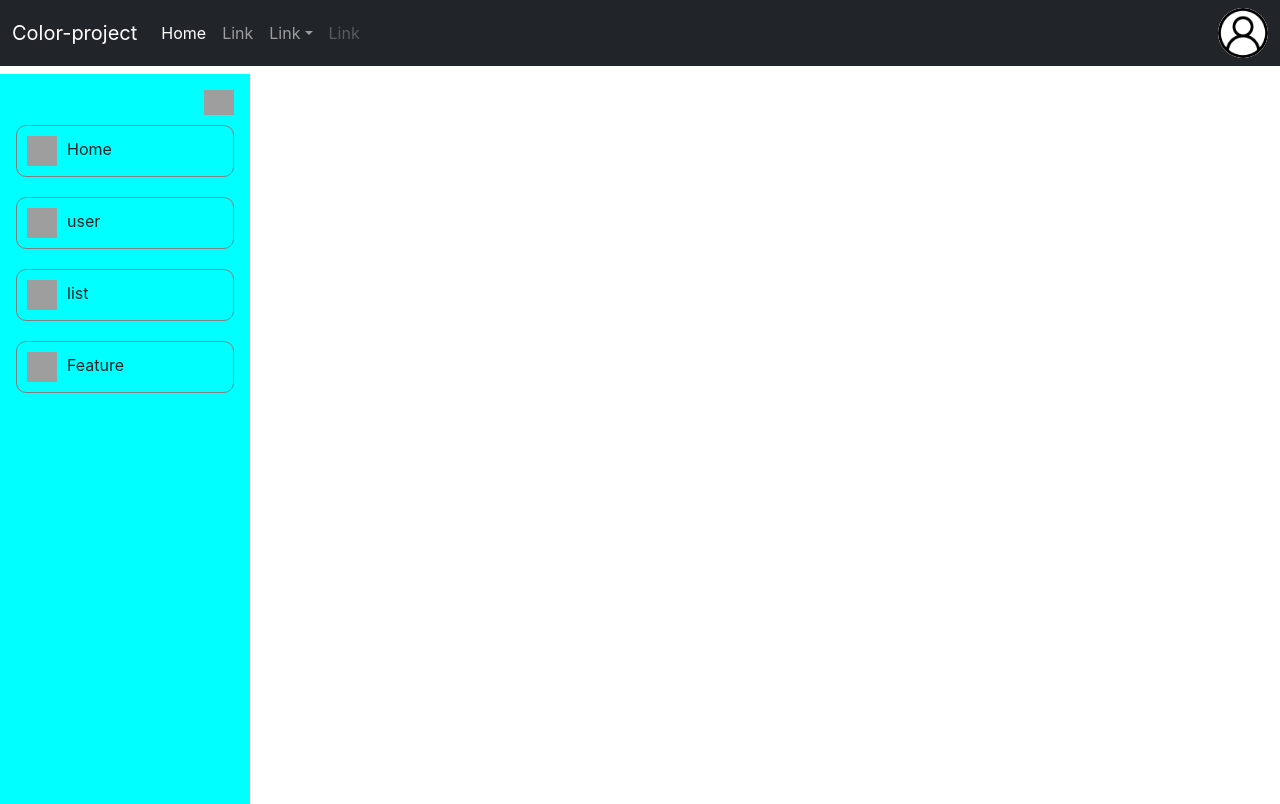
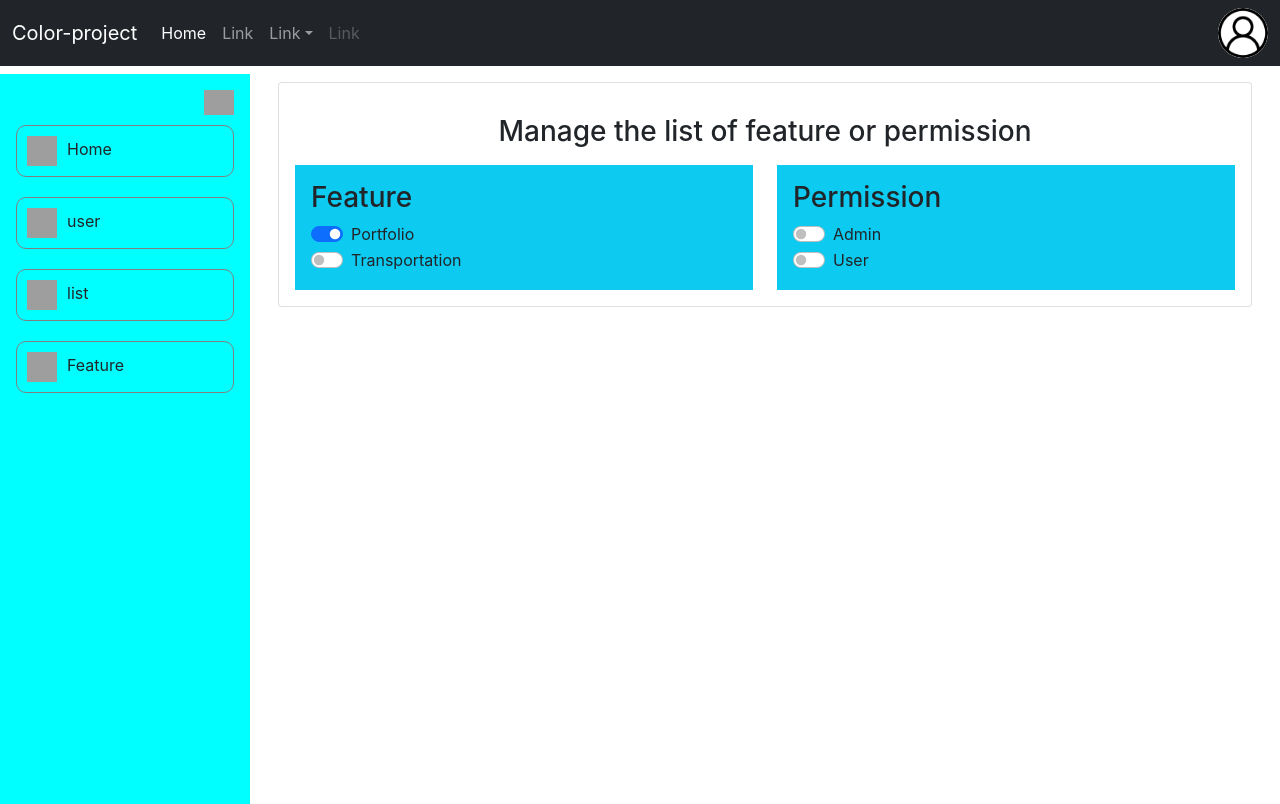
Before and after one commit to Nishantk123/color-project, a React (Create React App) app: page /feature in a window 1280 px wide. Built offline with nearby package versions, Linux system fonts and the light colour scheme; grey boxes are pictures that could not be loaded.

Commit message:
feature page

```diff
--- a/public/index.html
+++ b/public/index.html
@@ -27,7 +27,7 @@
      <!-- Bootstrap CSS -->
      <link href="https://cdn.jsdelivr.net/npm/bootstrap@5.1.3/dist/css/bootstrap.min.css" rel="stylesheet" integrity="sha384-1BmE4kWBq78iYhFldvKuhfTAU6auU8tT94WrHftjDbrCEXSU1oBoqyl2QvZ6jIW3" crossorigin="anonymous">
      <script src="https://cdn.jsdelivr.net/npm/bootstrap@5.1.3/dist/js/bootstrap.bundle.min.js" integrity="sha384-ka7Sk0Gln4gmtz2MlQnikT1wXgYsOg+OMhuP+IlRH9sENBO0LRn5q+8nbTov4+1p" crossorigin="anonymous"></script>
-    <title>React App</title>
+    <title>color-project</title>
   </head>
   <body>
     <noscript>You need to enable JavaScript to run this app.</noscript>
--- a/src/App.js
+++ b/src/App.js
@@ -5,6 +5,7 @@ import User from "./component/User";
 import Header from "./component/Header";
 import SideNav from "./component/SideNav";
 import List from "./component/List";
+import Feature from "./component/Feature";
 function App() {
   return (
     <Router>
@@ -18,6 +19,7 @@ function App() {
             <Route exact path="/" component={Home} />
             <Route exact path="/user" component={User} />
             <Route exact path="/list" component={List} />
+            <Route exact path="/feature" component ={Feature} />
           </div>
         </div>
       </div>
--- a/src/component/EditModal.js
+++ b/src/component/EditModal.js
@@ -8,6 +8,7 @@ const EditModal = ({ editData, handleClose }) => {
   useEffect(() => {
     setName(editData.name);
     setEmail(editData.email);
+    setMobile(editData.mobile_no)
   }, [editData]);
 
   console.log(editData);
@@ -45,6 +46,8 @@ const EditModal = ({ editData, handleClose }) => {
             <input
               className="form-control my-3"
               placeholder="Enter your mobile"
+              value={mobile}
+              onChange={(e)=> setMobile(e.target.value)}
             />
           </div>
           <div className="modal-footer">
--- /dev/null
+++ b/src/component/Feature.js
@@ -0,0 +1,93 @@
+import React from "react";
+
+const Feature = () => {
+  return (
+    <div className="container">
+      <div className="card">
+        <div className="card-body">
+          <h3 className="text-center my-3">
+            {" "}
+            Manage the list of feature or permission
+          </h3>
+
+          <div>
+            <div className="row">
+              <div className="col-sm-6">
+                <div className=" bg-info p-3">
+                  <h3>Feature</h3>
+                  <div className="form-check form-switch ">
+                    <label
+                      class="form-check-label"
+                      for="flexSwitchCheckChecked"
+                    >
+                      Portfolio
+                    </label>
+                    <input
+                      className="form-check-input"
+                      type="checkbox"
+                      role="switch"
+                      id="flexSwitchCheckChecked"
+                      checked
+                    />
+                  </div>
+                  <div className="form-check form-switch ">
+                    <label
+                      class="form-check-label"
+                      for="flexSwitchCheckChecked"
+                    >
+                      Transportation
+                    </label>
+                    <input
+                      className="form-check-input"
+                      type="checkbox"
+                      role="switch"
+                      id="flexSwitchCheckChecked"
+                    //   checked
+                    />
+                  </div>
+                </div>
+              </div>
+              <div className="col-sm-6 ">
+                <div className="bg-info p-3">
+                  <h3>Permission</h3>
+                  <div className="form-check form-switch ">
+                    <label
+                      class="form-check-label"
+                      for="flexSwitchCheckChecked"
+                    >
+                      Admin
+                    </label>
+                    <input
+                      className="form-check-input"
+                      type="checkbox"
+                      role="switch"
+                      id="flexSwitchCheckChecked"
+                    //   checked
+                    />
+                  </div>
+                  <div className="form-check form-switch ">
+                    <label
+                      class="form-check-label"
+                      for="flexSwitchCheckChecked"
+                    >
+                      User
+                    </label>
+                    <input
+                      className="form-check-input"
+                      type="checkbox"
+                      role="switch"
+                      id="flexSwitchCheckChecked"
+                    //   checked
+                    />
+                  </div>
+                </div>
+              </div>
+            </div>
+          </div>
+        </div>
+      </div>
+    </div>
+  );
+};
+
+export default Feature;
--- a/src/component/SideNav.js
+++ b/src/component/SideNav.js
@@ -11,6 +11,9 @@ const SideNav = () => {
     }
     const handleListRoute = () =>{
       history.push("/list")
+    }
+    const handleFeatureRoute = () =>{
+      history.push('/feature')
     }
 
   return (
@@ -30,7 +33,7 @@ const SideNav = () => {
         <img className="sidenav-image"  src="https://thumbs.dreamstime.com/z/clipboard-vector-icon-check-list-illustration-symbol-roster-logo-clipboard-vector-icon-check-list-illustration-symbol-roster-logo-154426286.jpg" />
         list
         </div>
-      <div className="sidenav-list">
+      <div className="sidenav-list" onClick={handleFeatureRoute}>
         <img className="sidenav-image"  src="https://encrypted-tbn0.gstatic.com/images?q=tbn:ANd9GcSVpsIC9V8QXcmneXzRRO1-uyrp3e4bqQhDNQ&usqp=CAU" />
         Feature
       </div>
```
